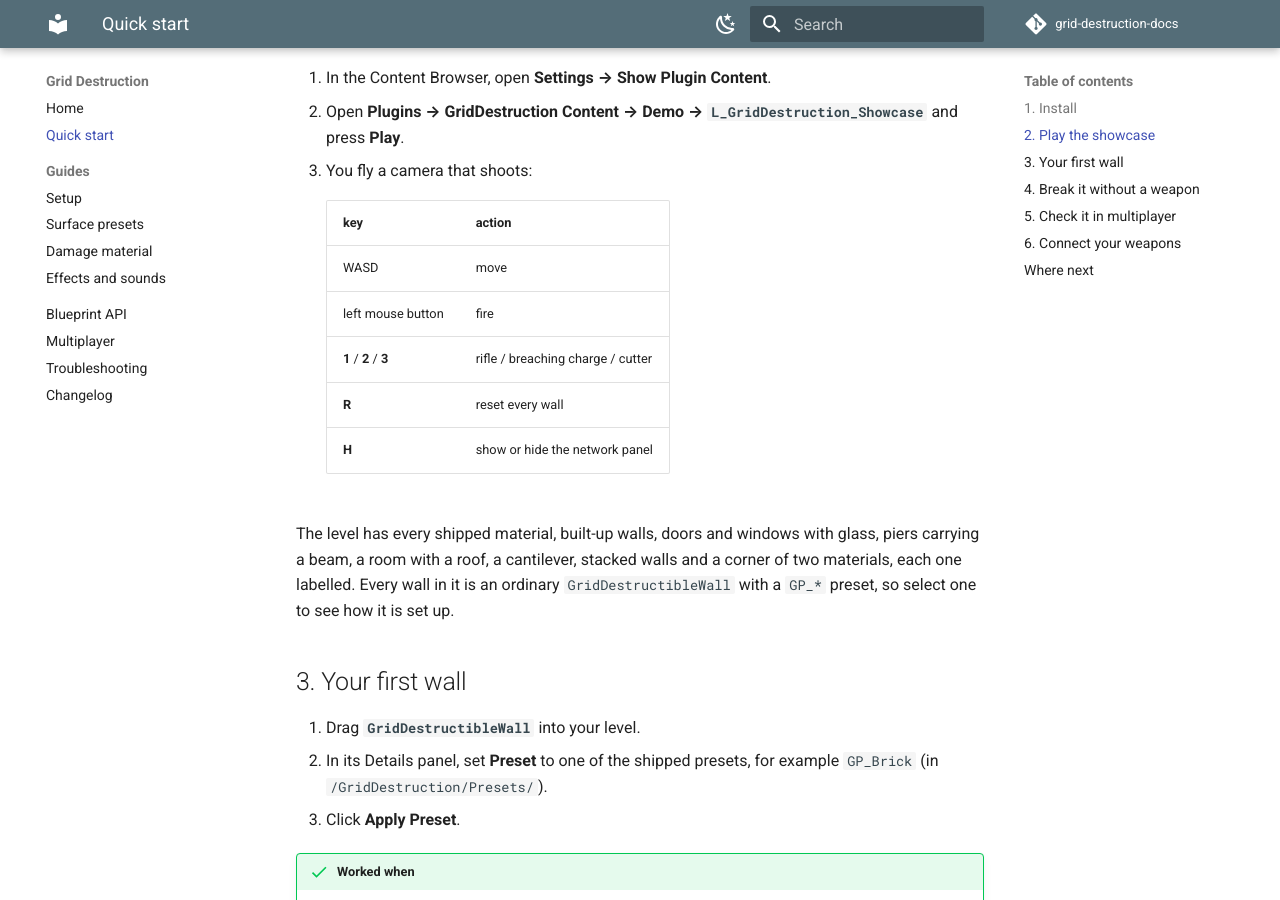
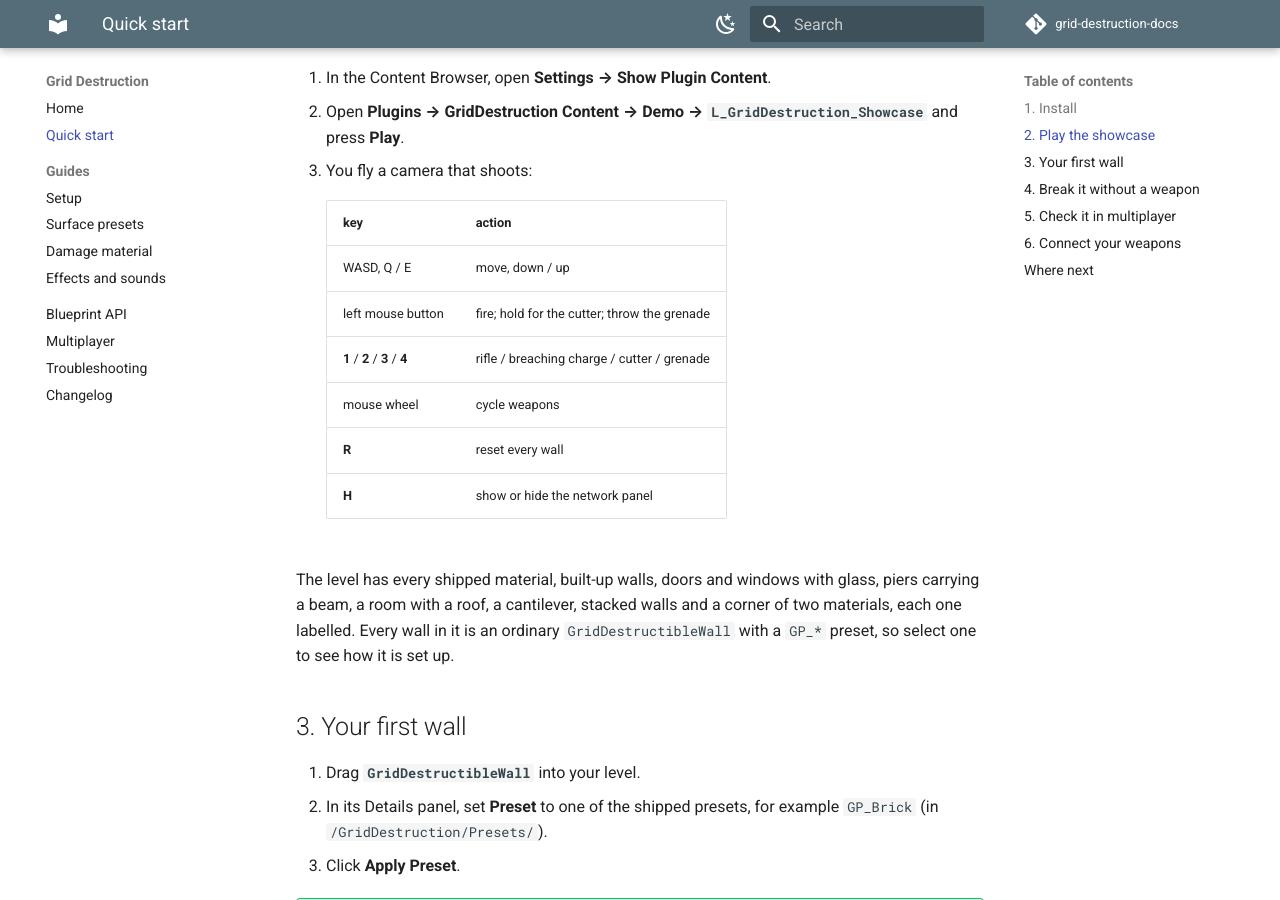
Before and after one commit to kytyji/grid-destruction-docs, an MkDocs documentation site: the page built from docs/quick-start.md, in a window 1280 px wide and 900 px high, scrolled down 739 px. Built offline with MkDocs 1.6.1 and Material for MkDocs 9.7.7, drawn with Linux system fonts in a browser that asks for light colours; comment, search, counter and statistics services are not loaded; the version menu is left out.

Commit message:
Grenade on key 4 and the mouse wheel; credits: developed by kytyji, published by Anna Gonezhuk

```diff
--- a/docs/quick-start.md
+++ b/docs/quick-start.md
@@ -33,9 +33,10 @@ you set anything up.
 
     | key | action |
     |---|---|
-    | WASD | move |
-    | left mouse button | fire |
-    | **1** / **2** / **3** | rifle / breaching charge / cutter |
+    | WASD, Q / E | move, down / up |
+    | left mouse button | fire; hold for the cutter; throw the grenade |
+    | **1** / **2** / **3** / **4** | rifle / breaching charge / cutter / grenade |
+    | mouse wheel | cycle weapons |
     | **R** | reset every wall |
     | **H** | show or hide the network panel |
 
```
Also changed, not shown: docs/changelog.md (+2 -2 lines), docs/index.md (+4 -0 lines).
